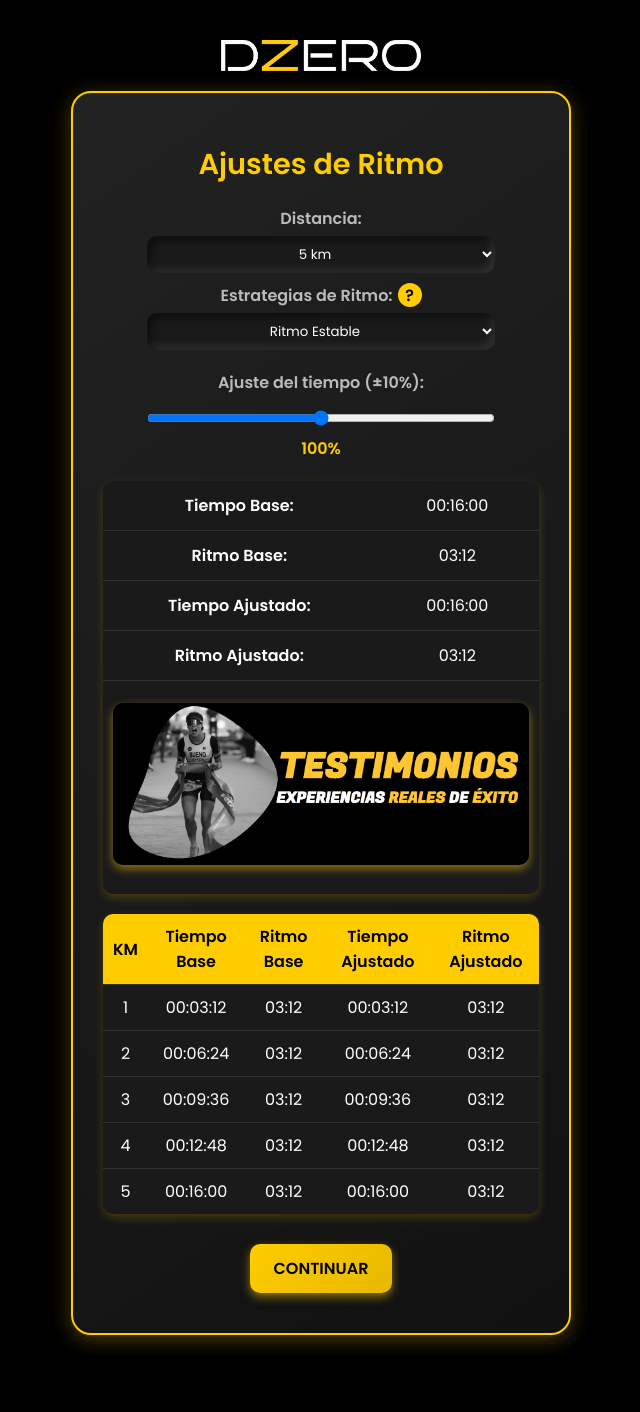
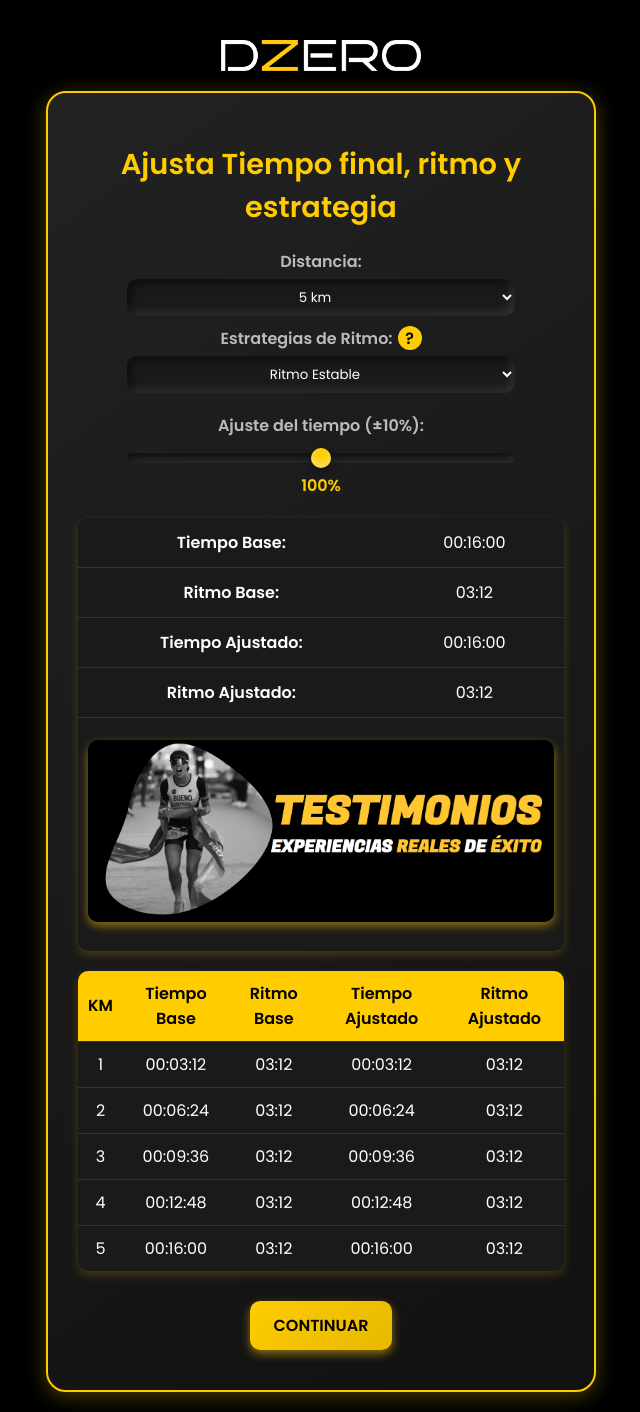
Before and after one commit to Vicarroyo/Dzerotrisplit, a Flask app: page /ajustes_running in a window 1280 px wide. Shown: the whole page, without its empty margins (319-959 px from the left). Before the commit the page ends 1348 px from the top, so only its background shows below. Run offline with Flask 3, Linux system fonts and the light colour scheme.

Commit message:
Update ajustes_running.html

```diff
--- a/templates/ajustes_running.html
+++ b/templates/ajustes_running.html
@@ -39,7 +39,7 @@
     /* Contenedor principal */
     .container {
       width: 90%;
-      max-width: 500px; /* Tamaño para móviles */
+      max-width: 550px; /* Tamaño para móviles */
       background: linear-gradient(145deg, #222222, #111111);
       text-align: center;
       padding: 30px;
@@ -64,6 +64,7 @@
   margin-bottom: 5px;
   text-align: center;
 }
+
 select {
   width: 80%;
   padding: 8px;
@@ -71,26 +72,75 @@
   border: none;
   background: #1a1a1a;
   color: #fff;
-      box-shadow: inset 4px 4px 8px rgba(0,0,0,0.5),
-                  inset -4px -4px 8px rgba(255,255,255,0.1);
+  box-shadow: inset 4px 4px 8px rgba(0, 0, 0, 0.5),
+              inset -4px -4px 8px rgba(255, 255, 255, 0.1);
   text-align: center;
   outline: none;
   margin-bottom: 10px;
 }
+
 select:focus {
   border: 1px solid #ffd966;
-      box-shadow: 0 0 8px rgba(255,204,0,0.5);
+  box-shadow: 0 0 8px rgba(255, 204, 0, 0.5);
 }
+
 #timeSlider {
+  -webkit-appearance: none;
   width: 80%;
+  height: 10px;
+  border-radius: 10px;
+  background: #1a1a1a; /* Fondo oscuro */
+  box-shadow: inset 4px 4px 8px rgba(0, 0, 0, 0.5),
+              inset -4px -4px 8px rgba(255, 255, 255, 0.1);
+  outline: none;
   margin: 10px 0;
+  cursor: pointer;
 }
+
+#timeSlider::-webkit-slider-thumb {
+  -webkit-appearance: none;
+  width: 20px;
+  height: 20px;
+  border-radius: 50%;
+  background: #ffcc00; /* Amarillo mostaza */
+  box-shadow: 0 4px 8px rgba(0, 0, 0, 0.4),
+              inset 0 -4px 8px rgba(255, 255, 255, 0.4);
+  border: none;
+  transition: transform 0.2s ease, box-shadow 0.3s ease-in-out;
+}
+
+#timeSlider::-webkit-slider-thumb:hover {
+  transform: scale(1.2);
+  box-shadow: 0 6px 12px rgba(0, 0, 0, 0.6),
+              inset 0 -6px 12px rgba(255, 255, 255, 0.5);
+}
+
+#timeSlider::-moz-range-thumb {
+  width: 20px;
+  height: 20px;
+  border-radius: 50%;
+  background: #ffcc00; /* Amarillo mostaza */
+  box-shadow: 0 4px 8px rgba(0, 0, 0, 0.4),
+              inset 0 -4px 8px rgba(255, 255, 255, 0.4);
+  border: none;
+  transition: transform 0.2s ease, box-shadow 0.3s ease-in-out;
+}
+
+#timeSlider::-moz-range-thumb:hover {
+  transform: scale(1.2);
+  box-shadow: 0 6px 12px rgba(0, 0, 0, 0.6),
+              inset 0 -6px 12px rgba(255, 255, 255, 0.5);
+}
+
 #sliderValue {
-      color: #ffcc00;
+  color: #ffcc00; /* Amarillo mostaza */
   font-weight: 600;
   margin-bottom: 10px;
   display: block;
+  text-align: center;
 }
+
+
 
     /* Botón de ayuda al lado del select */
     .strategy-label {
@@ -217,7 +267,7 @@
   <img src="/static/logo fondo negro.png" alt="Logo" class="logo">
 
   <div class="container">
-    <h1>Ajustes de Ritmo</h1>
+    <h1>Ajusta Tiempo final, ritmo y estrategia</h1>
 
     <!-- Select Distancia -->
     <label for="selectDistance">Distancia:</label>
```
Lines whose indentation alone changed are shown as unchanged.
